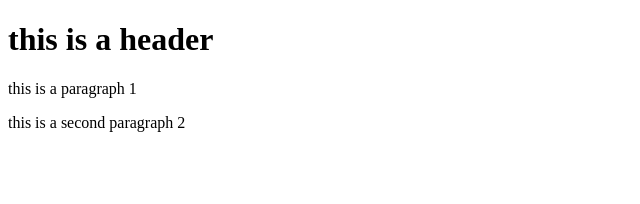
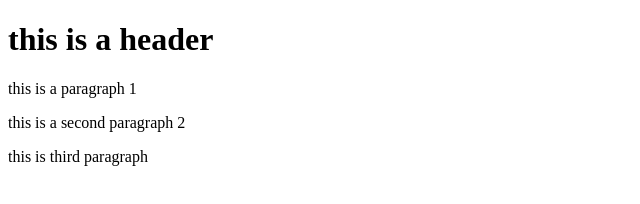
Before and after one commit to bang007112/git-test, a website: page index.html in a window 1280 px wide. Shown: the whole page, without its empty margins (0-640 px from the left). Drawn offline with Linux system fonts and the light colour scheme.

Commit message:
fourth commit

```diff
--- a/index.html
+++ b/index.html
@@ -10,5 +10,6 @@
     <h1>this is a header</h1>
     <p>this is a paragraph 1</p>
     <p>this is a second paragraph 2</p>
+    <p>this is third paragraph</p>
 </body>
 </html>
```
Also changed, not shown: package.json (added, +24 -0 lines), 2 other files.
